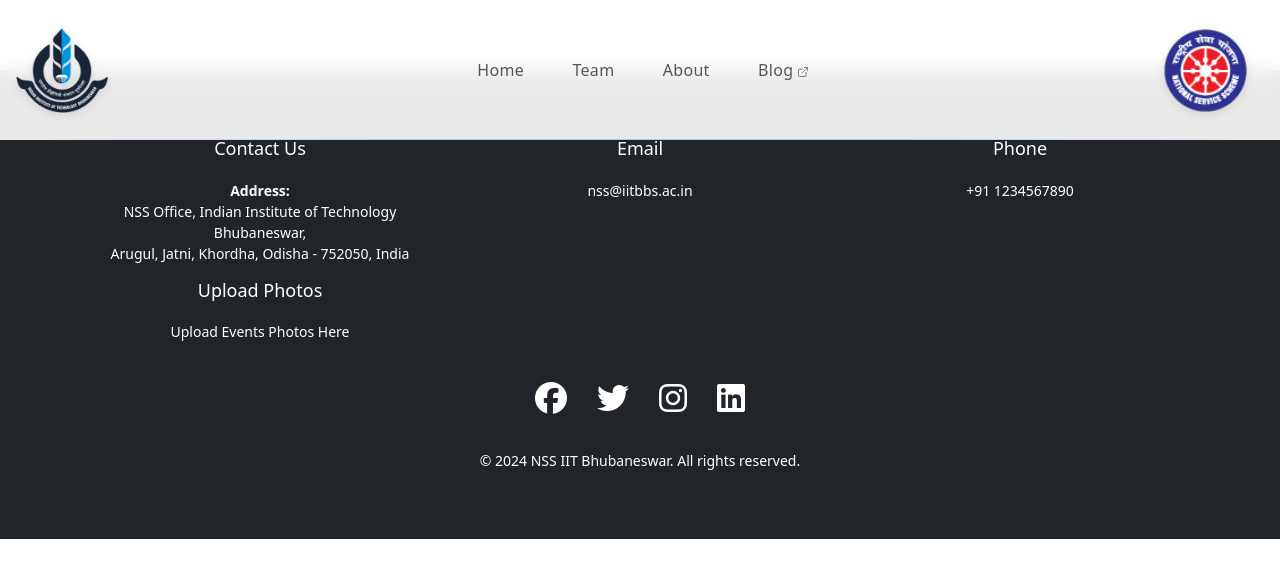
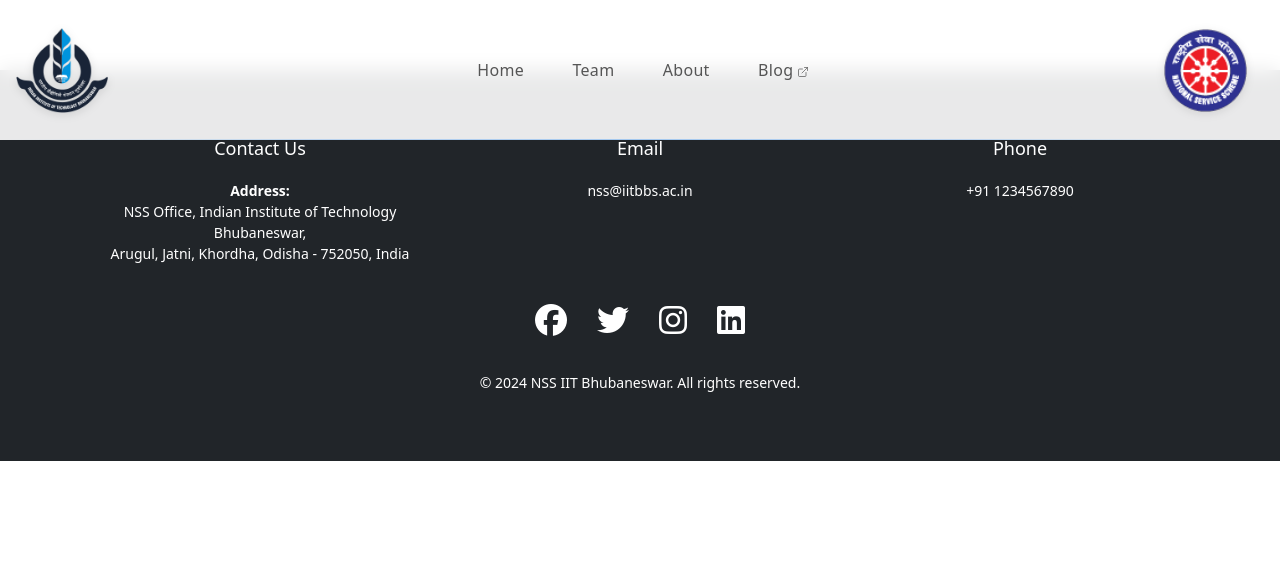
Before and after one commit to Himsh1216/NSS-website, a React (Create React App) app: page /blog in a window 1280 px wide. Shown: the top 578 px of the page. Built offline with nearby package versions, Linux system fonts and the light colour scheme.

Commit message:
Added navigation to About page and Vercel analytics

```diff
--- a/package.json
+++ b/package.json
@@ -5,6 +5,7 @@
     "dependencies": {
         "@fortawesome/fontawesome-free": "^6.6.0",
         "@sendgrid/mail": "^8.1.4",
+        "@vercel/analytics": "^1.4.1",
         "bootstrap": "^5.3.3",
         "class-variance-authority": "^0.7.0",
         "clsx": "^2.1.1",
--- a/src/App.js
+++ b/src/App.js
@@ -30,6 +30,7 @@ function App() {
         <Route path="/environmental_initiatives" element={<EnvironmentalInitiatives />} />
         </Routes>
       <Footer />
+      <Analytics />
     </div>
   );
 }
--- a/src/components/Footer.js
+++ b/src/components/Footer.js
@@ -32,32 +32,18 @@ const Footer = () => {
             </p>
           </div>
 
-          {/* Google Drive Upload Section */}
-          <div className="col-md-4">
-            <h5>Upload Photos</h5>
-            <p>
-              <a
-                href="https://drive.google.com/drive/u/1/folders/1xgWFDWiDJzItQ1enP9rZ7zDFZ2ISo96E"
-                target="_blank"
-                rel="noopener noreferrer"
-                className="text-white"
-              >
-                Upload Events Photos Here
-              </a>
-            </p>
-          </div>
         </div>
 
         {/* Social Media Icons Section */}
         <div className="row justify-content-center pt-4">
           <div className="col-md-6 text-center">
-            <a href="https://www.facebook.com" target="_blank" rel="noopener noreferrer" className="social-icon">
+            <a href="https://www.facebook.com/NSSIITBhubaneswar/" target="_blank" rel="noopener noreferrer" className="social-icon">
               <i className="fab fa-facebook fa-2x"></i>
             </a>
             <a href="https://www.twitter.com" target="_blank" rel="noopener noreferrer" className="social-icon">
               <i className="fab fa-twitter fa-2x"></i>
             </a>
-            <a href="https://www.instagram.com" target="_blank" rel="noopener noreferrer" className="social-icon">
+            <a href="https://www.instagram.com/explore/locations/1087982591342163/nss-iit-bhubaneswar/" target="_blank" rel="noopener noreferrer" className="social-icon">
               <i className="fab fa-instagram fa-2x"></i>
             </a>
             <a href="https://www.linkedin.com" target="_blank" rel="noopener noreferrer" className="social-icon">
--- a/src/pages/HomePage.js
+++ b/src/pages/HomePage.js
@@ -1,5 +1,6 @@
 import React, { useState, useEffect } from "react";
 import { Calendar, Users, Award, ArrowRight, Mail, Phone, MapPin } from "lucide-react";
+import { Link } from 'react-router-dom';
 import 'bootstrap/dist/css/bootstrap.min.css';
 import './HomePage.css';  // We'll create this next
 
@@ -312,10 +313,10 @@ const HomePage = () => {
               we work towards creating positive change in society while developing leadership
               skills and civic consciousness in our volunteers.
             </p>
-            <button className="btn btn-primary btn-lg px-5 py-3 rounded-pill">
+            <Link to="/About" className="btn btn-primary btn-lg px-5 py-3 rounded-pill">
               Learn More
               <ArrowRight className="ms-2" size={20} />
-            </button>
+            </Link>
           </div>
         </div>
       </section>
```
Also changed, not shown: 1 other file (tests, documents, lock files or other folders).
